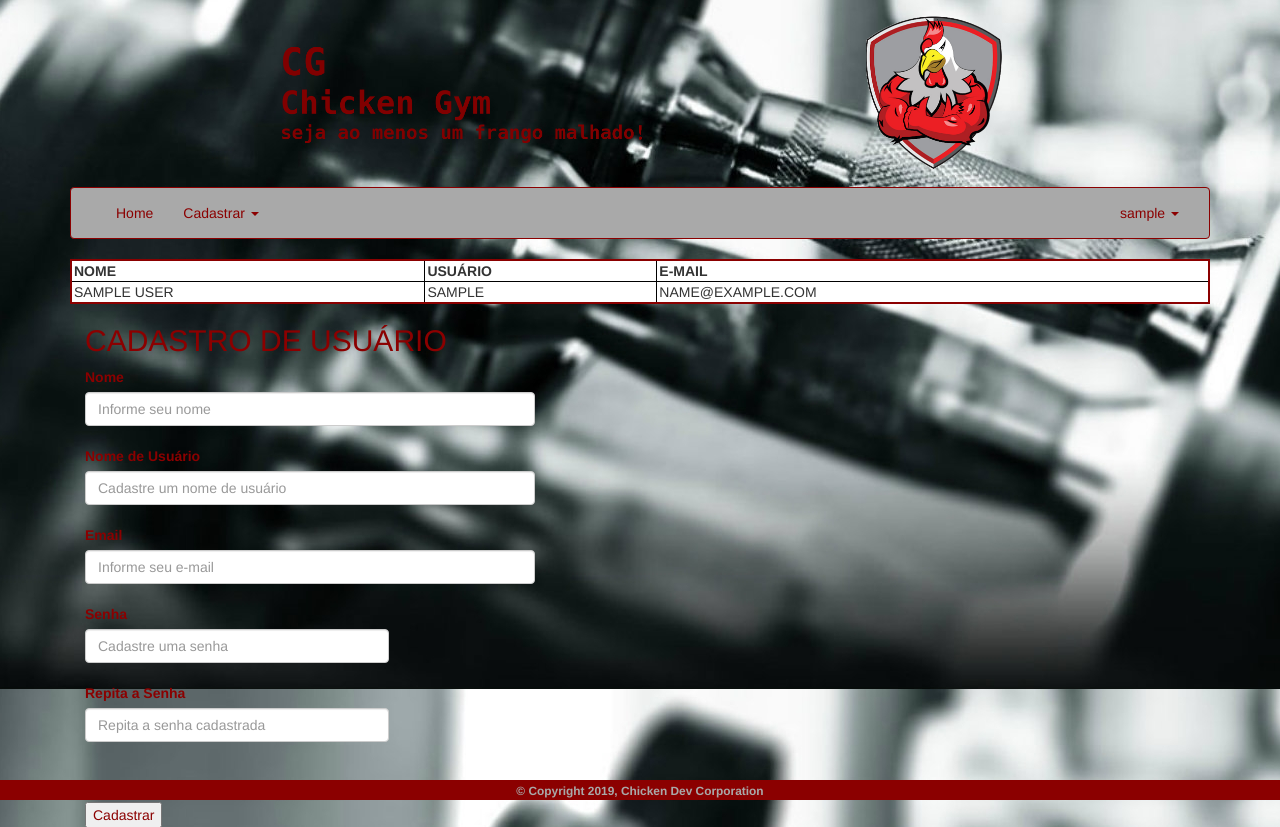
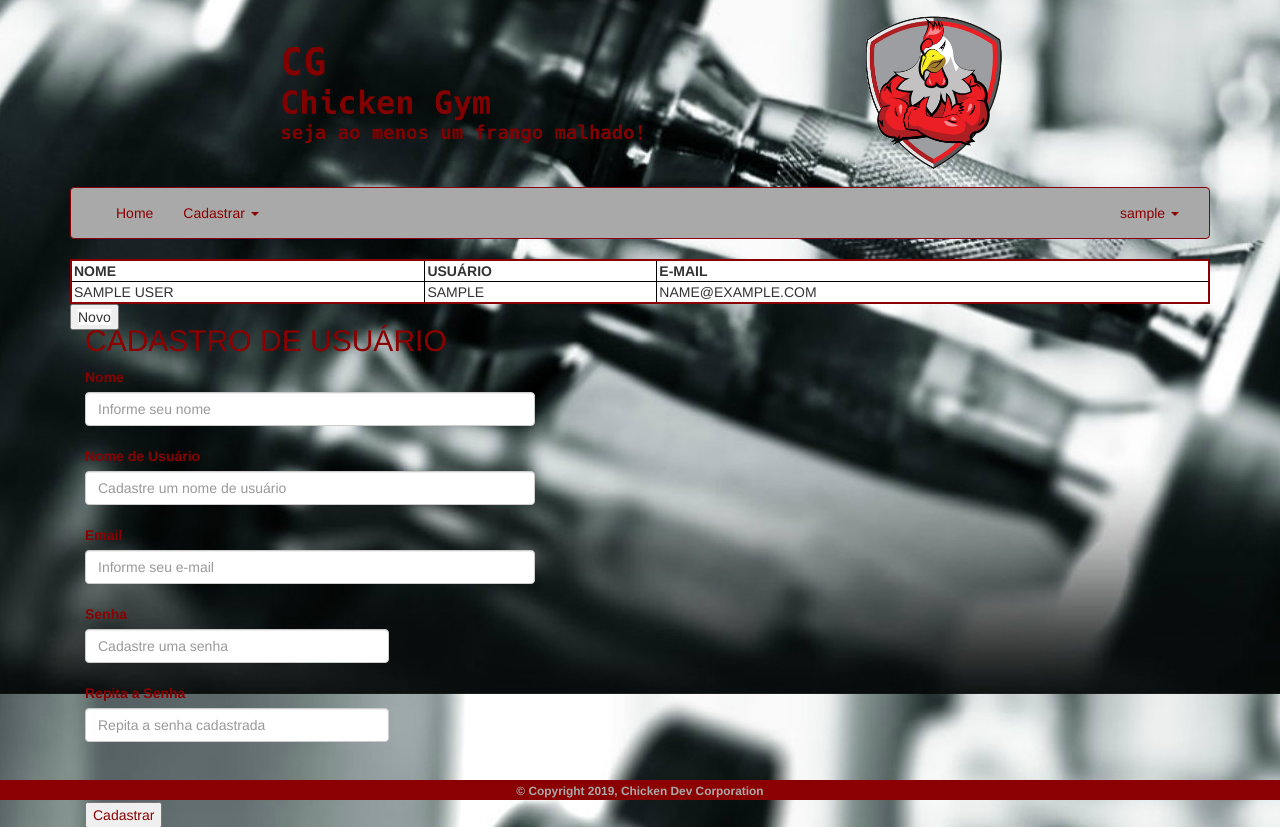
Before and after one commit to SousaPedro11/ChickenGym, a Flask app: page /cg/cadastro/usuario/novo/ in a window 1280 px wide; the page is wider, and only the part inside the window is pictured. Shown: the top 827 px of that part. Run offline with Flask 2, Linux system fonts and the light colour scheme; the visitor is signed in with stand-in values (Sample User, id 1); data that the repository does not hold is empty; parts of the project's set-up code (start-up, migrations or seed data) failed here and were passed over; some libraries are stand-ins or nearby versions.

Commit message:
falta editar botao novo

```diff
--- a/app/controller/database_manipulation/views.py
+++ b/app/controller/database_manipulation/views.py
@@ -42,24 +42,11 @@ def visualizar(objeto, tabela=None):
 @login_required
 @database_manipulation.route('/cg/cadastrar/<objeto>/', methods=['GET', 'POST'])
 def cadastro(objeto, tabela=None, tabela2=None):
-    # if objeto == 'usuario':
-    #     # tabela = User.query.all()
-    #     return redirect(url_for('database_manipulation.cadastrar_usuario'))
-    # elif objeto == 'equipamento':
-    #     # tabela = Aparelho.query.all()
-    #     return redirect(url_for('database_manipulation.cadastrar_equipamento'))
-    # elif objeto == 'unidade':
-    #     # tabela = Unidade.query.all()
-    #     return redirect(url_for('database_manipulation.cadastrar_unidade'))
-    classe = object
     if objeto == 'usuario':
-        classe = User
         tabela = DAO.buscar_todos(User)
     elif objeto == 'equipamento':
-        classe = Aparelho
         tabela = DAO.buscar_todos(Aparelho)
     elif objeto == 'unidade':
-        classe = Unidade
         tabela = DAO.buscar_todos(Unidade)
 
     if not (len(tabela) > 0):
--- a/app/templates/cadastro.html
+++ b/app/templates/cadastro.html
@@ -80,9 +80,9 @@
                     {% endfor %}
                 </tr>
                 <tr>
-                <td colspan="{{ tabela2.dict_class|length }}" class="text-center">
-                    Sem registro
-                </td>
+                    <td colspan="{{ tabela2.dict_class|length }}" class="text-center">
+                        Sem registro
+                    </td>
                 </tr>
             {% endif %}
         </table>
@@ -91,6 +91,12 @@
         {% block form %}
         {% endblock %}
     </div>
+    <div>
+        <button>
+            <a class="btn-default" type="button"
+               href="{{ url_for('database_manipulation.cadastro', objeto=objeto) }}">Novo</a>
+        </button>
+    </div>
 {% endblock %}
 {% block boasvindas %}
 {% endblock %}
```
